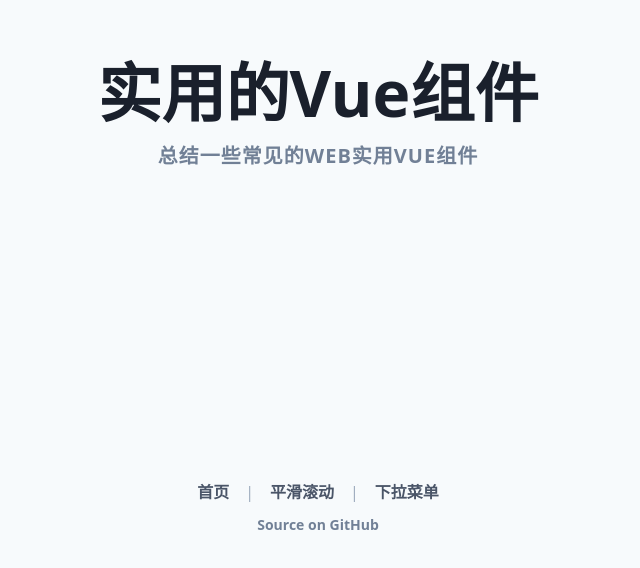
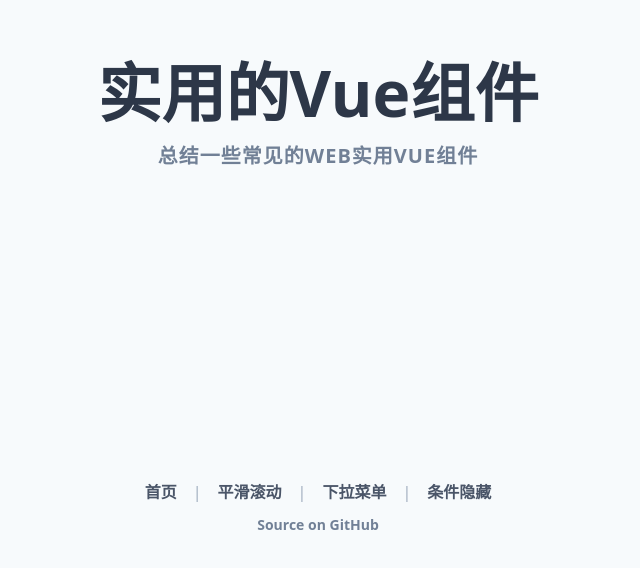
Before and after one commit to curder/practical-vue-component-src, a Vue app: page / in a window 1280 px wide. Shown: the part 216-784 px from the top of the page, without its empty margins (322-962 px from the left). Built offline with nearby package versions, Linux system fonts and the light colour scheme.

Commit message:
条件隐藏和显示

```diff
--- a/package.json
+++ b/package.json
@@ -11,6 +11,7 @@
     "@fullhuman/postcss-purgecss": "^1.2.0",
     "core-js": "^2.6.5",
     "glob-all": "^3.1.0",
+    "in-viewport": "^3.6.0",
     "purgecss-webpack-plugin": "^1.5.0",
     "smoothscroll-polyfill": "^0.4.4",
     "tailwindcss": "^1.0.4",
--- a/src/App.vue
+++ b/src/App.vue
@@ -8,6 +8,11 @@
         <router-link class="font-semibold text-gray-700 hover:underline" to="/smooth-scrolling">平滑滚动</router-link>
         <span class="mx-4 text-gray-500">|</span>
         <router-link class="font-semibold text-gray-700 hover:underline" to="/context-menus">下拉菜单</router-link>
+        <span class="mx-4 text-gray-500">|</span>
+        <router-link
+          class="font-semibold text-gray-700 hover:underline"
+          to="/condition-visibility"
+        >条件隐藏</router-link>
       </div>
       <div class="mt-2">
         <a
--- /dev/null
+++ b/src/components/Visible.vue
@@ -0,0 +1,46 @@
+<template>
+  <transition name="fade">
+    <div v-show="shouldDisplay">
+      <slot></slot>
+    </div>
+  </transition>
+</template>
+<script>
+import inViewport from "in-viewport";
+
+export default {
+  props: {
+    whenHidden: {
+      type: String,
+      required: true
+    }
+  },
+
+  data() {
+    return {
+      shouldDisplay: false
+    };
+  },
+
+  mounted() {
+    window.addEventListener(
+      "scroll",
+      () => {
+        this.shouldDisplay = !inViewport(
+          document.querySelector(this.whenHidden)
+        );
+      },
+      { passive: true }
+    );
+  }
+};
+</script>
+<style>
+.fade-enter-active,
+.fade-leave-active {
+  transition: opacity 0.5s;
+}
+.fade-enter, .fade-leave-to /* .fade-leave-active below version 2.1.8 */ {
+  opacity: 0;
+}
+</style>
--- a/src/router.js
+++ b/src/router.js
@@ -3,6 +3,7 @@ import Router from "vue-router";
 import Home from "./views/Home.vue";
 import SmoothScrolling from "./views/SmoothScrolling.vue";
 import ContextMenus from "./views/ContextMenus.vue";
+import ConditionVisibility from "./views/ConditionVisibility.vue";
 
 Vue.use(Router);
 
@@ -24,6 +25,11 @@ export default new Router({
       path: "/context-menus",
       name: "context-menus",
       component: ContextMenus
+    },
+    {
+      path: "/condition-visibility",
+      name: "condition-visibility",
+      component: ConditionVisibility
     }
   ]
 });
--- /dev/null
+++ b/src/views/ConditionVisibility.vue
@@ -0,0 +1,23 @@
+<template>
+  <div class="container mx-auto">
+    <h2 class="text-2xl font-bold mb-8 text-center">条件隐藏</h2>
+
+    <div class="w/3/4 bg-gray-200 p-4" style="height: 2000px">
+      <a href="#" id="new-post-link" class="text-blue-500 hover:underline">新增文章</a>
+      <visible when-hidden="#new-post-link">
+        <button
+          class="bg-blue-500 hover:bg-blue-600 hover:shadow-lg rounded-full w-24 h-24 text-white text-4xl fixed z-10 right-0 bottom-0 mr-4 mb-4 flex items-center justify-center focus:outline-none"
+        >&plus;</button>
+      </visible>
+    </div>
+  </div>
+</template>
+<script>
+import Visible from "../components/Visible.vue";
+
+export default {
+  components: {
+    Visible
+  }
+};
+</script>
--- a/src/views/Home.vue
+++ b/src/views/Home.vue
@@ -1,7 +1,7 @@
 <template>
   <div class="flex justify-center items-center">
     <div class="text-center">
-      <h1 class="text-6xl font-bold">实用的Vue组件</h1>
+      <h1 class="text-6xl text-gray-800 font-bold">实用的Vue组件</h1>
       <p class="text-xl text-gray-600 tracking-wider uppercase font-bold">总结一些常见的Web实用Vue组件</p>
     </div>
   </div>
```
Also changed, not shown: 1 other file (tests, documents, lock files or other folders).
